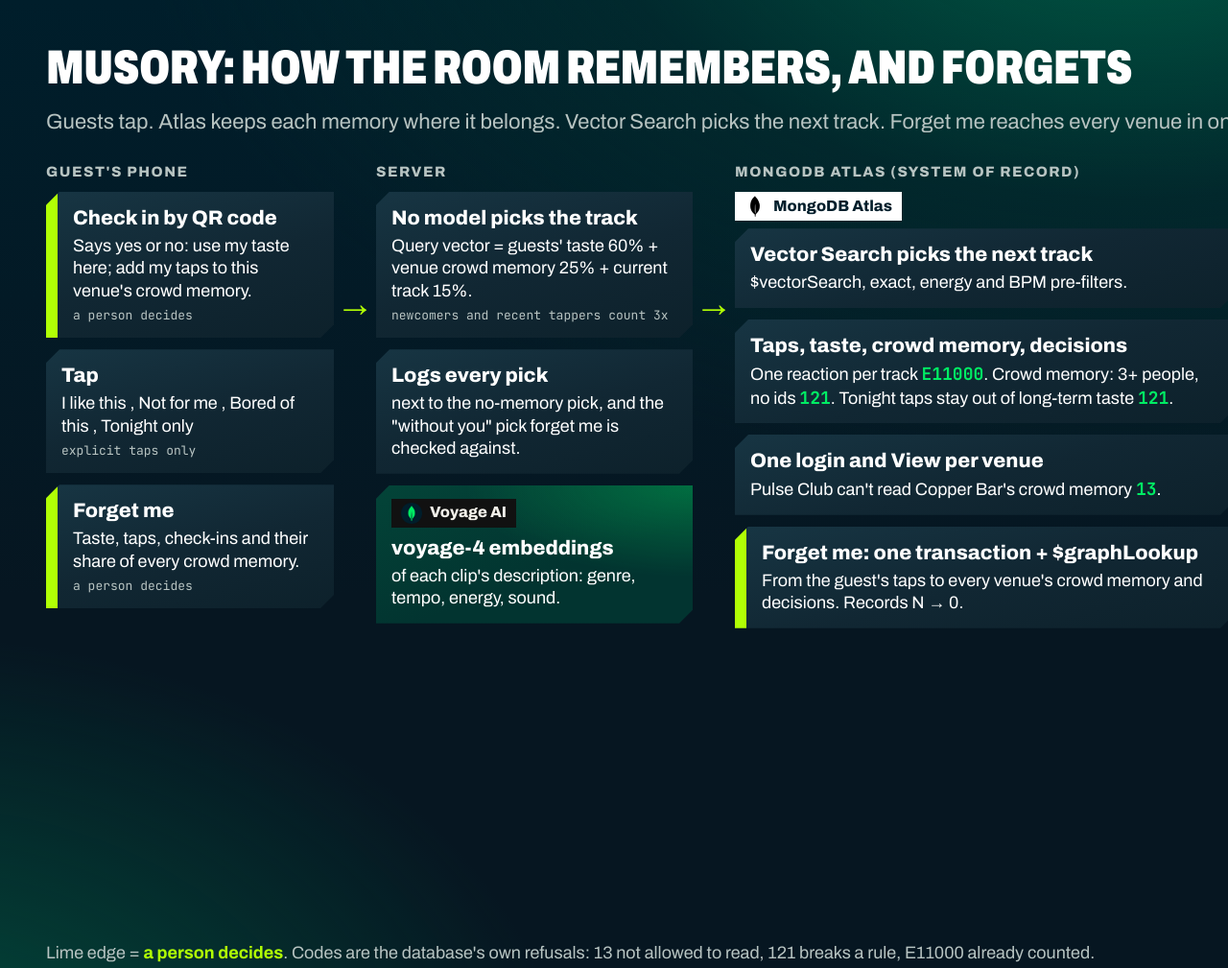
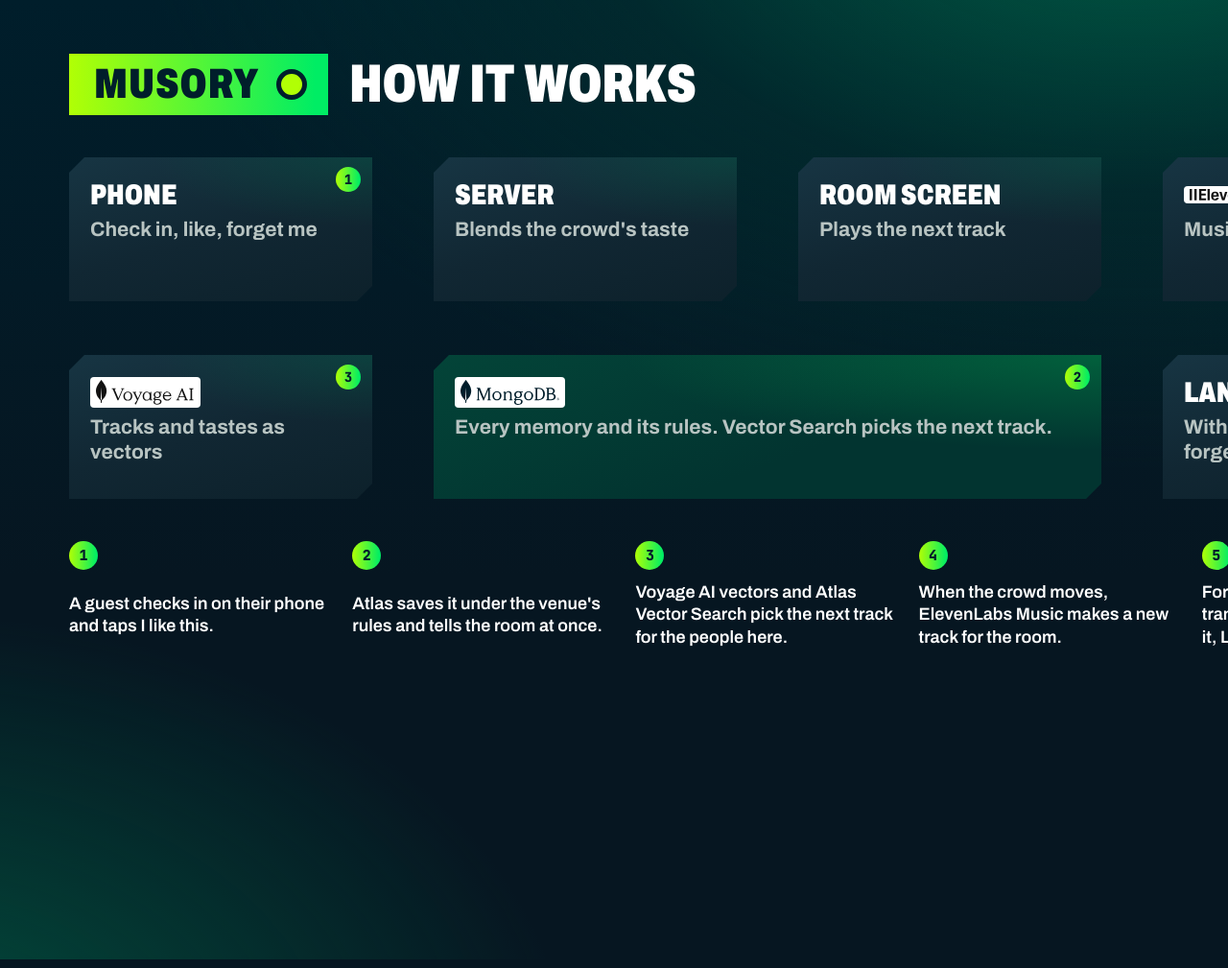
Before and after one commit to Zen-cronic/musory, a website: page docs/architecture.html in a window 1280 px wide. Shown: the top 1009 px of the page at 96% size. Drawn offline with Linux system fonts and the light colour scheme.

```diff
--- a/docs/architecture.html
+++ b/docs/architecture.html
@@ -1,53 +1,39 @@
-<!doctype html><html data-look="evergreen"><head><meta charset="utf-8">
+<!doctype html>
+<html lang="en" data-look="evergreen">
+<head><meta charset="utf-8"><title>Musory architecture</title>
 <link rel="stylesheet" href="../public/css/musory.css">
 <style>
-:root{--ink:#001E2B;--slab:#112733;--line:#1C2D38;--paper:#FFFFFF;--mute:#B8C4C2;--band:#B1FF05}
-body{margin:0;width:1600px;height:1000px;background-color:#061621;background-attachment:scroll;background-image:radial-gradient(110% 85% at 92% -14%,rgba(0,104,74,.9) 0%,rgba(2,52,48,.5) 40%,rgba(6,22,33,0) 74%),radial-gradient(85% 75% at -8% 112%,rgba(0,104,74,.7) 0%,rgba(6,22,33,0) 64%),linear-gradient(180deg,#001E2B 0%,#061621 60%);color:var(--paper);font-family:Archivo,system-ui,sans-serif;overflow:hidden;position:relative}
-h1{font-size:50px;font-weight:900;font-stretch:75%;text-transform:uppercase;margin:36px 48px 6px;letter-spacing:-.01em}
-p.sub{font-size:22px;margin:0 48px 26px;color:var(--mute)}
-.row{display:grid;grid-template-columns:300px 44px 330px 44px 520px 44px 230px;margin:0 48px;align-items:start}
-.col h2{font-size:15px;text-transform:uppercase;letter-spacing:.1em;color:var(--mute);margin:0 0 10px;font-weight:800}
-.box{background:linear-gradient(165deg,#173543 0%,#112733 52%,#0D212B 100%);border:0;clip-path:polygon(14px 0,100% 0,100% calc(100% - 14px),calc(100% - 14px) 100%,0 100%,0 14px);padding:14px 16px;font-size:18px;line-height:1.3;margin-bottom:12px}
-.box b{display:block;font-size:21px;font-weight:800;margin-bottom:4px}
-.box small{display:block;font-family:"JetBrains Mono",monospace;font-size:13px;color:var(--mute);margin-top:6px}
-.person{border-left:12px solid var(--band)}
-.paper{background:radial-gradient(130% 120% at 100% 0%,rgba(0,237,100,.3),rgba(0,237,100,0) 55%),linear-gradient(160deg,#034438 0%,#023430 60%);color:#fff}
-.paper small{color:#C0FAE6}
-.arrow{font-size:40px;font-weight:900;text-align:center;padding-top:120px;color:var(--band)}
-.logo{display:inline-flex;align-items:center;gap:8px;background:var(--paper);color:var(--ink);padding:4px 10px;font-weight:800;font-size:16px;margin-bottom:8px}
-.logo img{height:22px;width:22px}
-.code{font-family:"JetBrains Mono",monospace;color:#00ED64;font-weight:700}
-.foot{position:absolute;left:48px;bottom:30px;font-size:18px;color:var(--mute)}
-.foot b{color:var(--band)}
-</style></head><body>
-<h1>Musory: how the room remembers, and forgets</h1>
-<p class="sub">Guests tap. Atlas keeps each memory where it belongs. Vector Search picks the next track. Forget me reaches every venue in one transaction.</p>
-<div class="row">
- <div class="col"><h2>Guest's phone</h2>
-  <div class="box person"><b>Check in by QR code</b>Says yes or no: use my taste here; add my taps to this venue's crowd memory.<small>a person decides</small></div>
-  <div class="box"><b>Tap</b>I like this , Not for me , Bored of this , Tonight only<small>explicit taps only</small></div>
-  <div class="box person"><b>Forget me</b>Taste, taps, check-ins and their share of every crowd memory.<small>a person decides</small></div>
- </div>
- <div class="arrow">→</div>
- <div class="col"><h2>Server</h2>
-  <div class="box"><b>No model picks the track</b>Query vector = guests' taste 60% + venue crowd memory 25% + current track 15%.<small>newcomers and recent tappers count 3x</small></div>
-  <div class="box"><b>Logs every pick</b>next to the no-memory pick, and the "without you" pick forget me is checked against.</div>
-  <div class="box paper"><span class="logo" style="background:#111;color:#f4f1ea"><img src="logos/voyage.png">Voyage AI</span><b>voyage-4 embeddings</b>of each clip's description: genre, tempo, energy, sound.</div>
- </div>
- <div class="arrow">→</div>
- <div class="col"><h2>MongoDB Atlas (system of record)</h2>
-  <span class="logo"><img src="logos/mongodb.svg">MongoDB Atlas</span>
-  <div class="box"><b>Vector Search picks the next track</b>$vectorSearch, exact, energy and BPM pre-filters.</div>
-  <div class="box"><b>Taps, taste, crowd memory, decisions</b>One reaction per track <span class="code">E11000</span>. Crowd memory: 3+ people, no ids <span class="code">121</span>. Tonight taps stay out of long-term taste <span class="code">121</span>.</div>
-  <div class="box"><b>One login and View per venue</b>Pulse Club can't read Copper Bar's crowd memory <span class="code">13</span>.</div>
-  <div class="box person"><b>Forget me: one transaction + $graphLookup</b>From the guest's taps to every venue's crowd memory and decisions. Records N → 0.</div>
- </div>
- <div class="arrow">→</div>
- <div class="col"><h2>Room screens</h2>
-  <div class="box"><b>Change streams</b>drive the room: a new play or pick moves the screen and the music.</div>
-  <div class="box"><b>Copper Bar , Pulse Club</b>Now playing, next, the no-memory pick, crowd memory read with the venue's own login.</div>
-  <div class="box paper"><span class="logo" style="background:#111;color:#f4f1ea"><img src="logos/elevenlabs.svg" style="filter:invert(1)">ElevenLabs</span><b>Music</b>19 instrumental clips generated from descriptor-only prompts.</div>
- </div>
+body { width: 1600px; height: 1000px; overflow: hidden; background-attachment: scroll; }
+.wrap { padding: 56px 72px; display: grid; gap: 44px; }
+.head { display: flex; align-items: center; gap: 22px; }
+.head h1 { font-size: 56px; }
+.sysmap { gap: 56px 64px; }
+.sysmap .bx { min-height: 150px; padding: 22px; }
+.sysmap .bx .lg { height: 34px; } .sysmap .bx .lg img { height: 26px; }
+.sysmap .bx .lg .chipname { font-size: 30px; }
+.sysmap .bx b { font-size: 21px; }
+.sysmap .row1 + .row1::before { left: -60px; width: 54px; }
+.sysmap .down::after { bottom: -53px; height: 50px; }
+.steps-list { grid-template-columns: repeat(5, 1fr); gap: 20px; }
+.steps-list li { grid-template-columns: 1fr; font-size: 18px; }
+</style></head>
+<body><div class="wrap"><header class="head"><span class="wordmark lg">Musory</span><h1 class="display">How it works</h1></header>
+<div class="sysmap" aria-label="How Musory is built">
+  <div class="bx row1" id="n-tap"><span class="num">1</span><span class="lg"><span class="chipname">Phone</span></span><b>Check in, like, forget me</b></div>
+  <div class="bx row1 down" id="n-server"><span class="lg"><span class="chipname">Server</span></span><b>Blends the crowd's taste</b></div>
+  <div class="bx row1" id="n-room"><span class="lg"><span class="chipname">Room screen</span></span><b>Plays the next track</b></div>
+  <div class="bx row1" id="n-play"><span class="num">4</span><span class="lg"><span class="logo-chip"><img src="../public/img/elevenlabs.svg" alt="ElevenLabs" style="height:12px"></span></span><b>Music makes new tracks</b></div>
+  <div class="bx" id="n-embed"><span class="num">3</span><span class="lg"><span class="logo-chip"><img src="../public/img/voyage.svg" alt="Voyage AI"></span></span><b>Tracks and tastes as vectors</b></div>
+  <div class="bx atlas" id="n-change"><span class="num">2</span><span class="lg"><span class="logo-chip"><img src="../public/img/mongodb.svg" alt="MongoDB Atlas"></span></span><b>Every memory and its rules. Vector Search picks the next track.</b></div>
+  <div class="bx" id="n-lang"><span class="num">5</span><span class="lg"><span class="chipname">LangGraph</span></span><b>With LangSmith, checks forget me</b></div>
 </div>
-<div class="foot">Lime edge = <b>a person decides</b>. Codes are the database's own refusals: 13 not allowed to read, 121 breaks a rule, E11000 already counted.</div>
-</body></html>
+<ol class="steps-list">
+  <li><span class="n">1</span>A guest checks in on their phone and taps I like this.</li>
+  <li><span class="n">2</span>Atlas saves it under the venue's rules and tells the room at once.</li>
+  <li><span class="n">3</span>Voyage AI vectors and Atlas Vector Search pick the next track for the people here.</li>
+  <li><span class="n">4</span>When the crowd moves, ElevenLabs Music makes a new track for the room.</li>
+  <li><span class="n">5</span>Forget me deletes it all in one transaction. LangGraph checks it, LangSmith tests it.</li>
+</ol>
+
+
+</div></body></html>
--- a/public/css/musory.css
+++ b/public/css/musory.css
@@ -181,3 +181,19 @@ body.legacy { padding: 24px; max-width: 1100px; margin: 0 auto; }
 .legacy button.primary { background: var(--band-bg, var(--band)); color: var(--on-band); border-color: transparent; }
 .legacy ol li { margin: 8px 0; }
 .legacy .result { margin-top: 10px; }
+
+/* System diagram: seven boxes, a logo and a few words each, numbered by the story */
+.sysmap { display: grid; grid-template-columns: repeat(4, minmax(0, 1fr)); grid-template-rows: auto auto; gap: 34px 46px; position: relative; }
+.sysmap .bx { position: relative; background: var(--surface-bg, var(--surface)); color: var(--text); clip-path: var(--chamfer, none); padding: 16px 16px 14px; display: grid; gap: 6px; align-content: start; min-height: 108px; transition: box-shadow var(--t-base) var(--ease); }
+.sysmap .bx.atlas { grid-column: span 2; background: radial-gradient(130% 120% at 100% 0%, rgba(0,237,100,.24), rgba(0,237,100,0) 55%), linear-gradient(160deg, #034438 0%, #023430 60%); }
+.sysmap .bx .lg { height: 26px; display: flex; align-items: center; }
+.sysmap .bx .lg img { height: 20px; display: block; }
+.sysmap .bx .lg .chipname { font-weight: 900; font-stretch: 75%; text-transform: uppercase; font-size: 22px; line-height: 1; }
+.sysmap .bx b { font-size: 16px; font-weight: 700; color: var(--muted); line-height: 1.25; }
+.sysmap .bx .num { position: absolute; top: 10px; right: 12px; width: 26px; height: 26px; border-radius: 50%; display: grid; place-items: center; background: var(--band-bg, var(--band)); color: var(--on-band); font: 800 14px var(--f-mono); }
+.sysmap .bx.lit { box-shadow: inset 0 0 0 3px var(--band); }
+.sysmap .row1 + .row1::before { content: ""; position: absolute; left: -40px; top: 50%; width: 34px; height: 3px; background: var(--band); }
+.sysmap .down::after { content: ""; position: absolute; left: 50%; bottom: -31px; width: 3px; height: 28px; background: var(--band); }
+.steps-list { list-style: none; display: grid; gap: 12px; counter-reset: s; }
+.steps-list li { display: grid; grid-template-columns: 34px 1fr; gap: 12px; align-items: start; font-size: 17px; font-weight: 600; line-height: 1.3; }
+.steps-list li span.n { width: 30px; height: 30px; border-radius: 50%; display: grid; place-items: center; background: var(--band-bg, var(--band)); color: var(--on-band); font: 800 15px var(--f-mono); }
--- a/server/index.ts
+++ b/server/index.ts
@@ -92,7 +92,7 @@ const wrap =
 
 // Pages
 const page = (file: string) => (_req: express.Request, res: express.Response) => res.sendFile(path.join(root, "public", file));
-app.get("/", page("start.html"));
+app.get("/", page("landing.html")); // the product page; /start is the room launcher
 app.get("/start", page("start.html"));
 app.get("/room/:venue", page("room.html"));
 app.get("/join/:venue", page("phone.html"));
```
Also changed, not shown: public/how.html (+26 -11 lines), public/proof.html (+1 -1 lines), docs/architecture.png.
